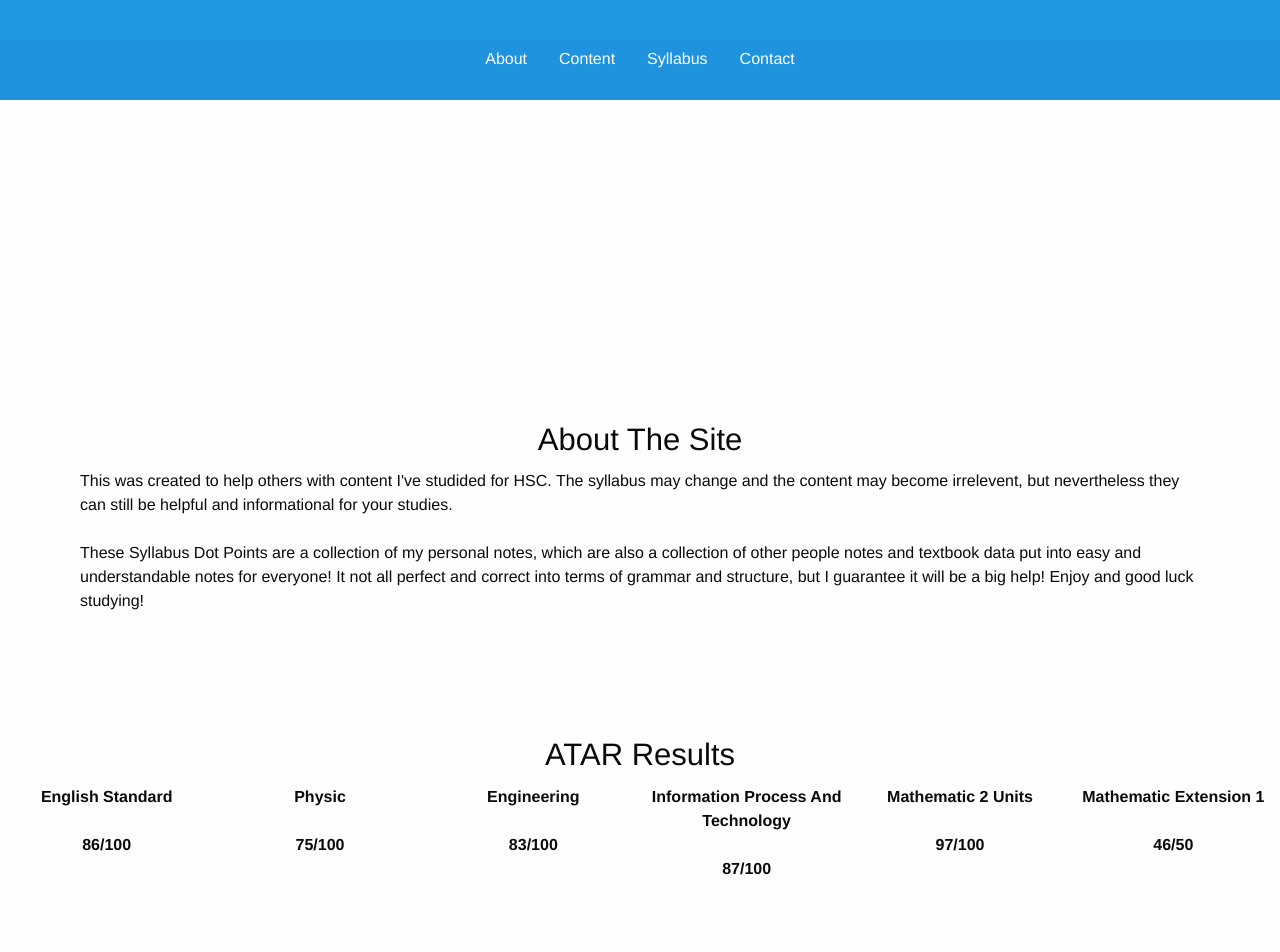
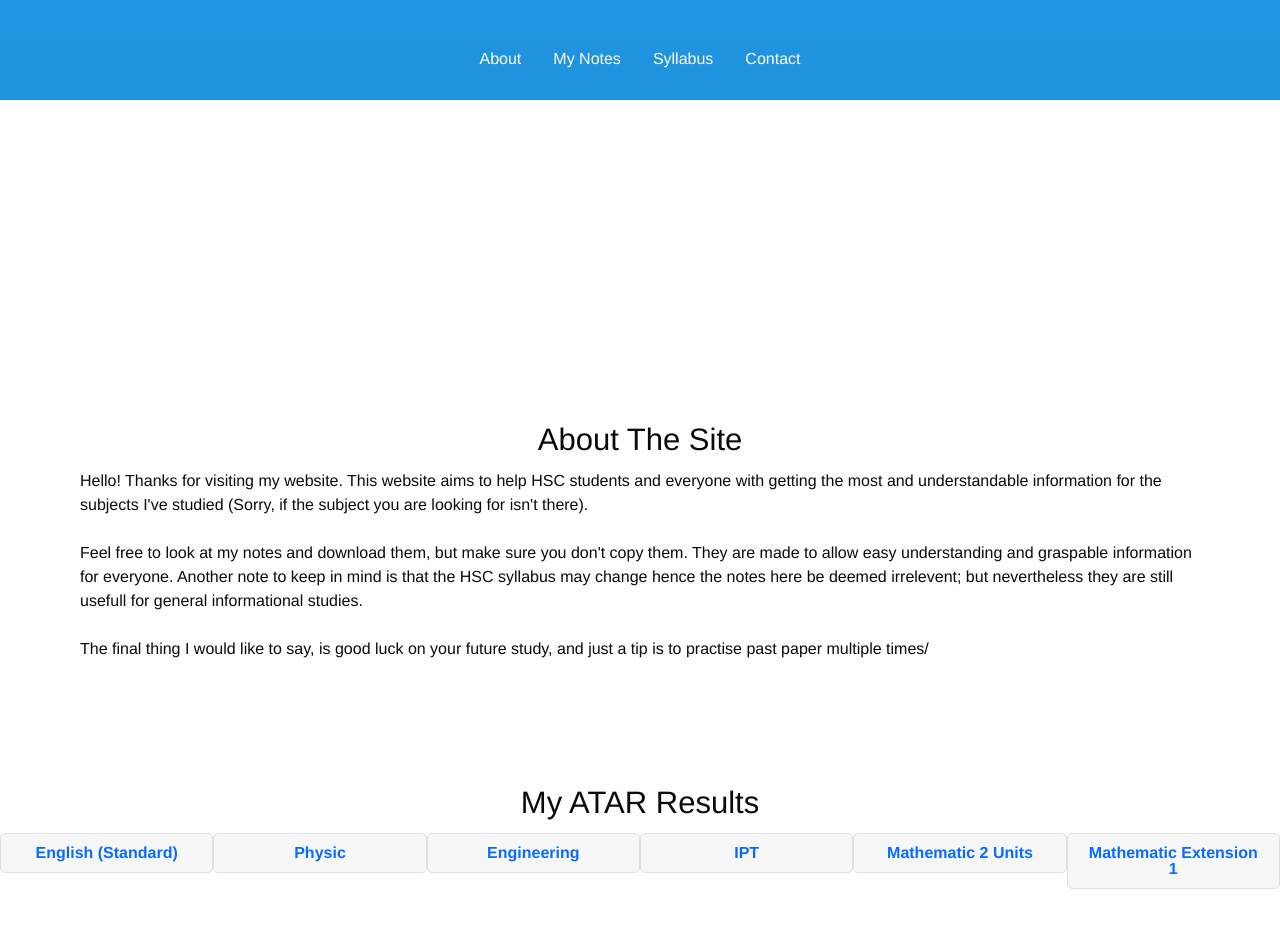
Before and after one commit to Pitatoran/hsc, a plain HTML site: page index.html in a window 1280 px wide. Shown: the part 200-1152 px from the top of the page. Drawn offline with Linux system fonts and the light colour scheme.

Commit message:
Update index.html

```diff
--- a/index.html
+++ b/index.html
@@ -15,7 +15,7 @@
   <h1 class="sticky-shrinknav-header-title">Welome !</h1>
   <ul class="menu align-center sticky-shrinknav-menu">
     <li><a href="#about">About</a></li>
-    <li><a href="#content">Content</a></li>
+    <li><a href="#content">My Notes</a></li>
     <li><a href="#syllabus">Syllabus</a></li>
     <li><a href="#contact">Contact</a></li>
   </ul>
@@ -25,46 +25,84 @@
 <div class="container" id="about">
   <br><br><br><br><br><br><br><br><br><br><br><br>
   <h3 style="text-align: center"> About The Site </h3>
-  This was created to help others with content I've studided for HSC. The syllabus may change and the content
-  may become irrelevent, but nevertheless they can still be helpful and informational for your studies. <br>
+  Hello! Thanks for visiting my website. This website aims to help HSC students and everyone with getting the most
+  and understandable information for the subjects I've studied (Sorry, if the subject you are looking for isn't there).<br>
   <br>
-  These Syllabus Dot Points are a collection of my personal notes, which are also a collection of other people notes
-  and textbook data put into easy and understandable notes for everyone! It not all perfect and correct into terms
-  of grammar and structure, but I guarantee it will be a big help! Enjoy and good luck studying!
+  Feel free to look at my notes and download them, but make sure you don't copy them. They are made to allow easy understanding
+  and graspable information for everyone. Another note to keep in mind is that the HSC syllabus may change hence the notes here
+  be deemed irrelevent; but nevertheless they are still usefull for general informational studies. <br>
+  <br>
+  The final thing I would like to say, is good luck on your future study, and just a tip is to practise past paper multiple times/
   <br><br><br><br><br><br>
 </div>
 
-<h3 style="text-align: center"> ATAR Results </h3>
+<h3 style="text-align: center"> My ATAR Results </h3>
 <div class="grid-x">
   <div class="cell large-auto center-text">
-    English Standard <br>
-    <br>
+    <ul class="multilevel_menu vertical menu" data-accordion-menu>
+    <li>
+      <a href="#">English (Standard)</a>
+      <ul class="menu vertical">
+        <li>
           86/100
+        </li>
+      </li>
+    </ul>
   </div>
   <div class="cell large-auto center-text">
-    Physic <br>
-    <br>
+    <ul class="multilevel_menu vertical menu" data-accordion-menu>
+    <li>
+      <a href="#">Physic</a>
+      <ul class="menu vertical">
+        <li>
           75/100
+        </li>
+      </li>
+    </ul>
   </div>
   <div class="cell large-auto center-text">
-    Engineering <br>
-    <br>
+    <ul class="multilevel_menu vertical menu" data-accordion-menu>
+    <li>
+      <a href="#">Engineering</a>
+      <ul class="menu vertical">
+        <li>
           83/100
+        </li>
+      </li>
+    </ul>
   </div>
   <div class="cell large-auto center-text">
-    Information Process And Technology <br>
-    <br>
+    <ul class="multilevel_menu vertical menu" data-accordion-menu>
+    <li>
+      <a href="#">IPT</a>
+      <ul class="menu vertical">
+        <li>
           87/100
+        </li>
+      </li>
+    </ul>
   </div>
   <div class="cell large-auto center-text">
-    Mathematic 2 Units <br>
-    <br>
+    <ul class="multilevel_menu vertical menu" data-accordion-menu>
+    <li>
+      <a href="#">Mathematic 2 Units</a>
+      <ul class="menu vertical">
+        <li>
           97/100
+        </li>
+      </li>
+    </ul>
   </div>
   <div class="cell large-auto center-text">
-    Mathematic Extension 1 <br>
-    <br>
+    <ul class="multilevel_menu vertical menu" data-accordion-menu>
+    <li>
+      <a href="#">Mathematic Extension 1 </a>
+      <ul class="menu vertical">
+        <li>
           46/50
+        </li>
+      </li>
+    </ul>
   </div>
 </div>
 
@@ -163,7 +201,7 @@
 <!-- Syllabus -->
 <div  id="syllabus">
 <br><br><br><br><br><br>
-<h3 style="text-align: center"> More Information </h3>
+<h3 style="text-align: center"> NESA Syllabus </h3>
 <br><br><br><br>
 <div class="grid-x grid-margin-x">
   <div class="cell small-4 center-text">
```
Lines whose indentation alone changed are shown as unchanged.
